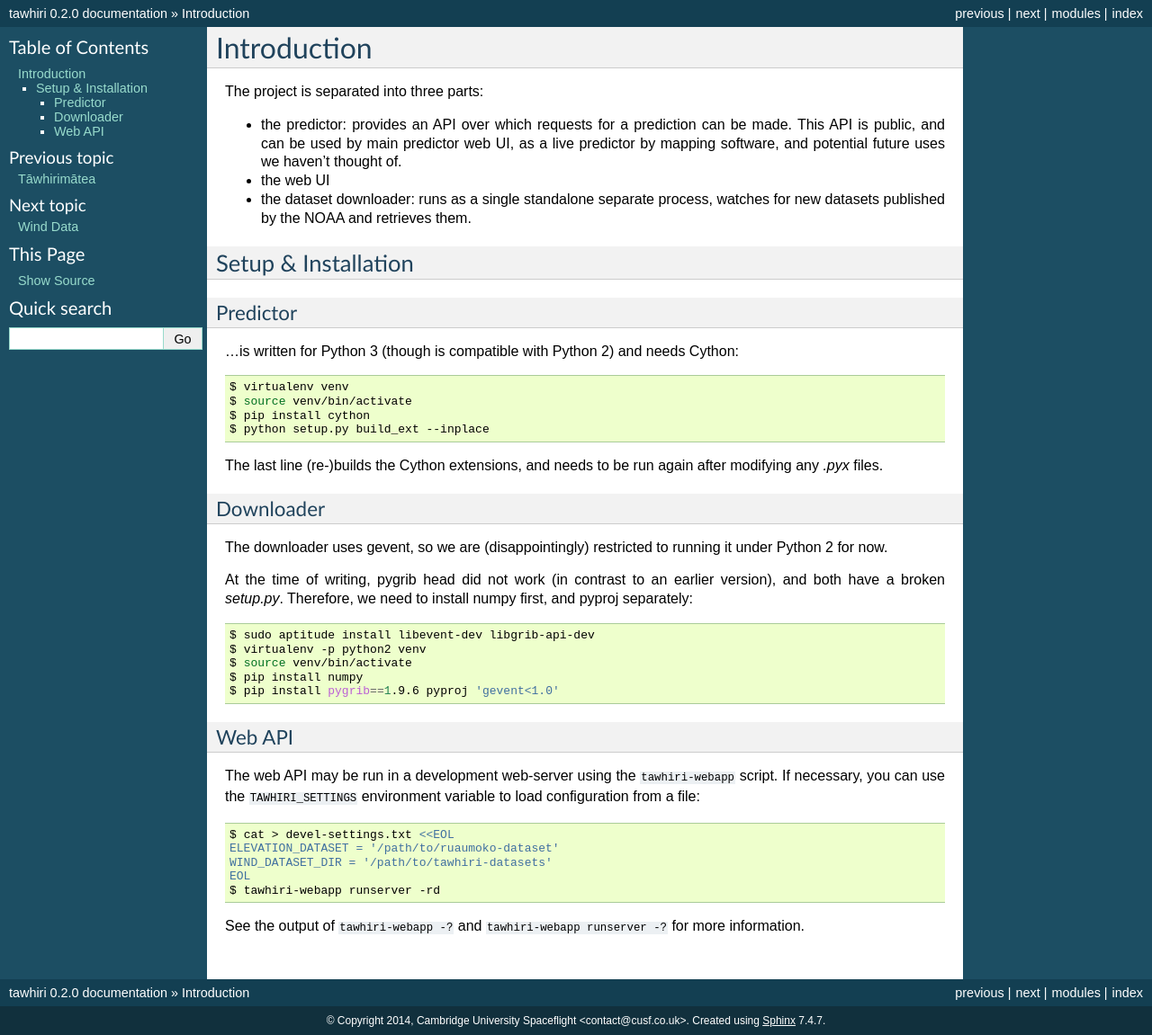
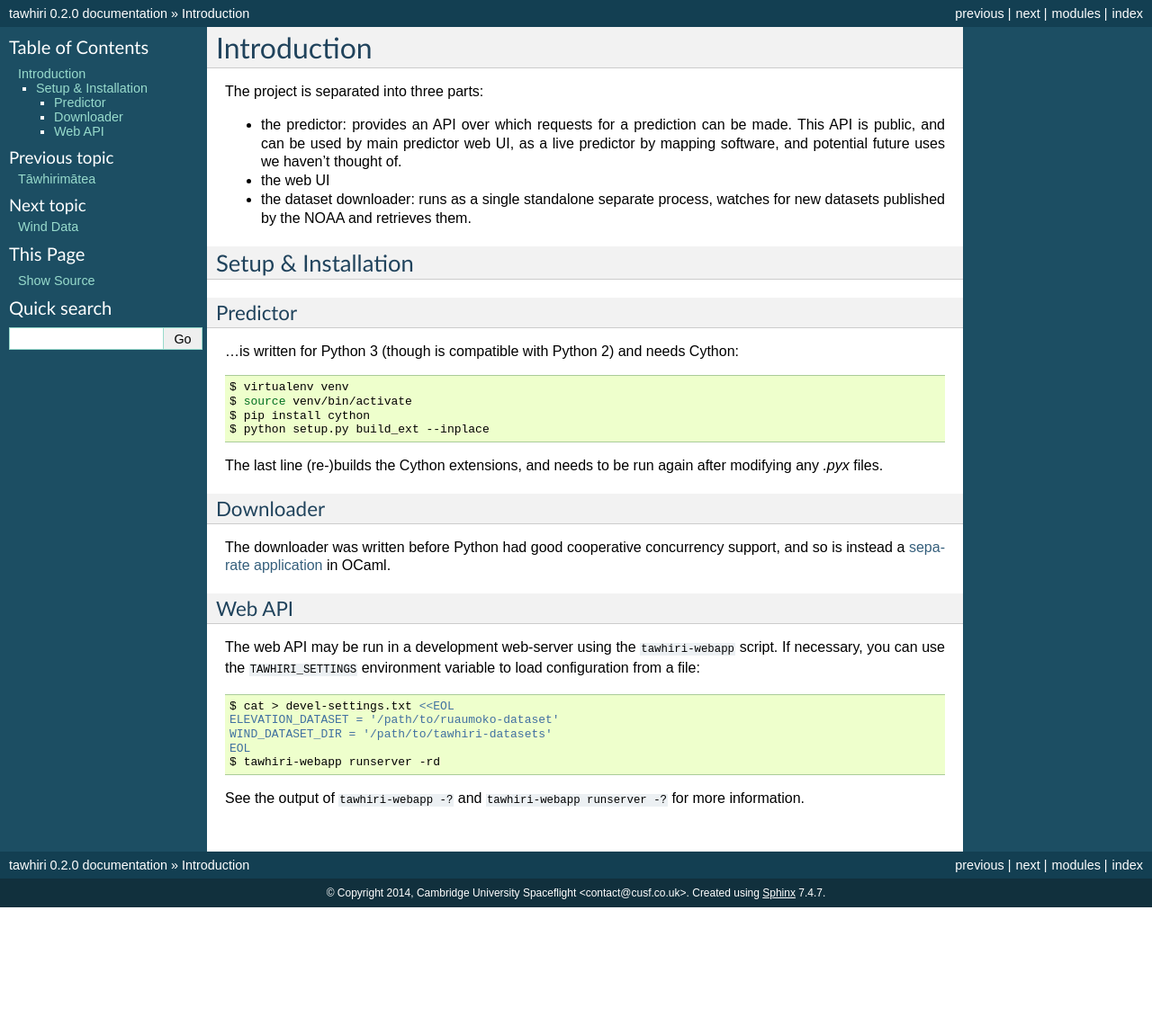
Before and after one commit to cuspaceflight/tawhiri, a Sphinx documentation site: the page built from docs/introduction.rst, in a window 1280 px wide. Shown: the whole page at 90% size. Built offline with Sphinx 7.4.7, drawn with Linux system fonts in a browser that asks for light colours; after the commit the page ends 1009 px from its top, so only the background shows below that.

Commit message:
update docs to point at tawhiri-downloader repo

```diff
--- a/docs/introduction.rst
+++ b/docs/introduction.rst
@@ -27,17 +27,7 @@ The last line (re-)builds the Cython extensions, and needs to be run again after
 Downloader
 ~~~~~~~~~~
 
-The downloader uses gevent, so we are (disappointingly) restricted to running it under Python 2 for now.
-
-At the time of writing, pygrib head did not work (in contrast to an earlier version), and both have a broken `setup.py`. Therefore, we need to install numpy first, and pyproj separately:
-
-.. code:: bash
-
-    $ sudo aptitude install libevent-dev libgrib-api-dev
-    $ virtualenv -p python2 venv
-    $ source venv/bin/activate
-    $ pip install numpy
-    $ pip install pygrib==1.9.6 pyproj 'gevent<1.0'
+The downloader was written before Python had good cooperative concurrency support, and so is instead a `separate application <https://github.com/cuspaceflight/tawhiri-downloader>`_ in OCaml.
 
 Web API
 ~~~~~~~
--- a/docs/wind_data.rst
+++ b/docs/wind_data.rst
@@ -8,6 +8,6 @@ The variables we are interested in are “wind u”, “wind v” and “altitud
 
 We store wind datasets as a large array of floats (32bit). This amounts to a 9GB file on disk, which is memory mapped into the predictor and downloader processes as needed. The operating system manages caching, which means that data for popular areas can be loaded very quickly, even after a cold start of the predictor process itself.
 
-:mod:`tawhiri.download` is responsible for acquiring the wind dataset. It downloads all the relevant GRIB files (~6GB), decompresses them, and stores the wind data in a new file on disk.
+The `downloader application <https://github.com/cuspaceflight/tawhiri-downloader>`_ is responsible for acquiring the wind dataset. It downloads all the relevant GRIB files (~6GB), decompresses them, and stores the wind data in a new file on disk.
 
 :mod:`tawhiri.interpolate`, given a dataset, estimates “wind u” and “wind v” at some time, latitude, longitude and altitude, by searching for two pressure levels between which the altiutde is contained, and interpolating along the 4 axes. More details on the implementation of this are available `here <implementation>`_
```
Also changed, not shown: README.md (+3 -16 lines), docs/code/tawhiri.rst (+0 -8 lines), 1 other file.
